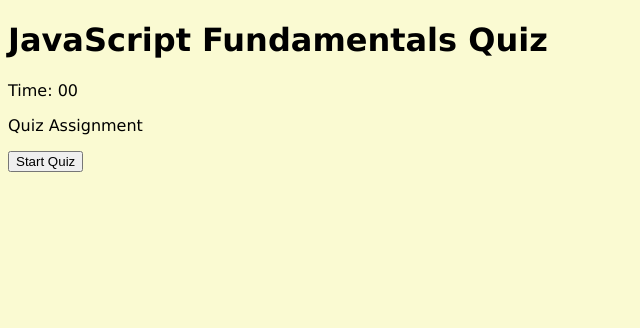
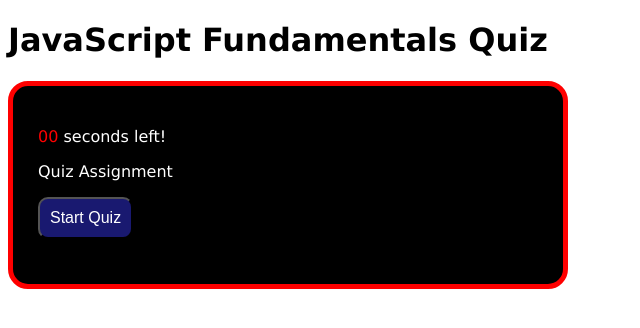
Before and after one commit to mcamarco/WebAPIsCodeQuiz, a plain HTML site: page index.html in a window 1280 px wide. Shown: the whole page, without its empty margins (0-640 px from the left). Drawn offline with Linux system fonts and the light colour scheme.

Commit message:
updated css to include borders, colors and adjusted js timer and buttons

```diff
--- a/assets/css/style.css
+++ b/assets/css/style.css
@@ -1,26 +1,36 @@
-
 /* entire page */
 body {
     /* font-size: 20px; */
     font-family: 'Lucida Sans Unicode';
-    background-color: lightgoldenrodyellow;
+    background-color:white;
 
 }
 
 
 
 /* questions / answers section */
+.quiz {
+    background-color:black;
+    color:white;
+    width: 500px;
+    padding: 25px;
+    border: 5px solid red;
+    border-radius: 20px;
+    align-items ;
 
-.questions {
-    background-color:lavender;
 }
 
+/* TIMER */
 
+p #timer {
+    color: red;
+
+}
 
 /* BUTTONS */
 
-#button {
-    font-size: 20px;
+button {
+    font-size: 16px;
     background-color: midnightblue;
     color: #fff;
     border-radius: 10px;
@@ -28,7 +38,7 @@ body {
     margin-bottom: 20px;
 }
 
-#button:hover {
+button:hover {
     background-color: teal;
     opacity: 80%;
     cursor: grab;
--- a/assets/js/javascript.js
+++ b/assets/js/javascript.js
@@ -66,6 +66,7 @@ function checkAnswer(){
     // CORRECT ANSWER
     if(userAns === allQuestions[counter].correctAnswer)
     {
+        // change from alert to highlighting correct answer and red if wrong
         alert('Correct');
         // add one to counter
         counter++;
@@ -114,7 +115,7 @@ function displayQuestion()
 
 document.getElementById('start').addEventListener('click', function(){
     document.getElementById("introduction").style.display = "none";
-    document.getElementById("questions").style.display = "block";
+    document.getElementById("questions");
     timer();
     displayQuestion();
 })
--- a/index.html
+++ b/index.html
@@ -17,7 +17,7 @@
     <section class="quiz">
 
         <!-- create timer -->
-        <p>Time: <span id="timer">00</span></p>
+        <p><span id="timer">00</span> seconds left!</p>
 
         <div id="introduction">
             <p>Quiz Assignment</p>
```
